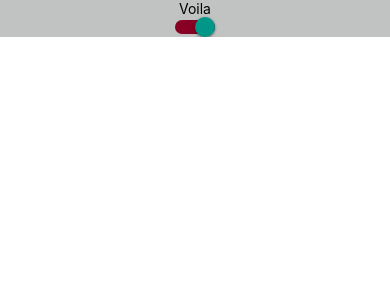
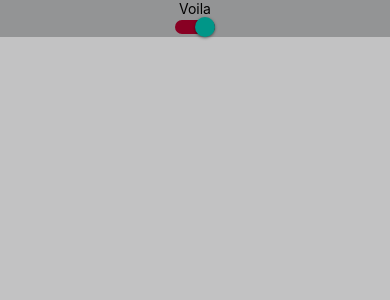
Before and after one commit to sapphybara/transfirmations, a React Native app: screen / in a window 390 px wide. Shown: the top 300 px of the page. Built offline with nearby package versions, Linux system fonts and the light colour scheme.

Commit message:
added wrapper for SafeAreaView

```diff
--- a/src/App.tsx
+++ b/src/App.tsx
@@ -7,20 +7,21 @@
 
 import React from "react";
 import Card from "components/Card";
-import { SafeAreaView, ScrollView, StatusBar, View } from "react-native";
-import { ThemeProvider } from "context/Theme";
+import { ScrollView, StatusBar, View } from "react-native";
+import ThemeProvider from "context/Theme";
+import SafeAreaWrapper from "wrappers/SafeAreaWrapper";
 
 const App = () => {
   return (
     <ThemeProvider>
-      <SafeAreaView>
+      <SafeAreaWrapper>
         <StatusBar barStyle={false ? "light-content" : "dark-content"} />
         <ScrollView contentInsetAdjustmentBehavior="automatic">
           <View>
             <Card />
           </View>
         </ScrollView>
-      </SafeAreaView>
+      </SafeAreaWrapper>
     </ThemeProvider>
   );
 };
--- a/src/context/Theme.tsx
+++ b/src/context/Theme.tsx
@@ -8,7 +8,7 @@ export const ThemeContext = createContext<ThemeContextProps>({
   themeConfig: girly as Theme,
 });
 
-export const ThemeProvider: FC<PropsWithChildren> = ({ children }) => {
+const ThemeProvider: FC<PropsWithChildren> = ({ children }) => {
   const [currentTheme, setCurrentTheme] = useState<"girly" | "boyish">("girly");
 
   const toggleTheme = () => {
@@ -29,3 +29,5 @@ export const ThemeProvider: FC<PropsWithChildren> = ({ children }) => {
     </ThemeContext.Provider>
   );
 };
+
+export default ThemeProvider;
--- a/src/utils/styles.ts
+++ b/src/utils/styles.ts
@@ -12,6 +12,7 @@ export const styles = (themeConfig: Theme) =>
     },
     safeAreaView: {
       backgroundColor: themeConfig.palette.background.backdrop,
+      flex: 1,
     },
     text: {
       color: themeConfig.palette.text.primary,
--- /dev/null
+++ b/src/wrappers/SafeAreaWrapper.tsx
@@ -0,0 +1,10 @@
+import React, { FC, PropsWithChildren } from "react";
+import { SafeAreaView } from "react-native";
+import { useStyle } from "utils/hooks";
+
+const SafeAreaWrapper: FC<PropsWithChildren> = ({ children }) => {
+  const styles = useStyle();
+  return <SafeAreaView style={styles.safeAreaView}>{children}</SafeAreaView>;
+};
+
+export default SafeAreaWrapper;
```
